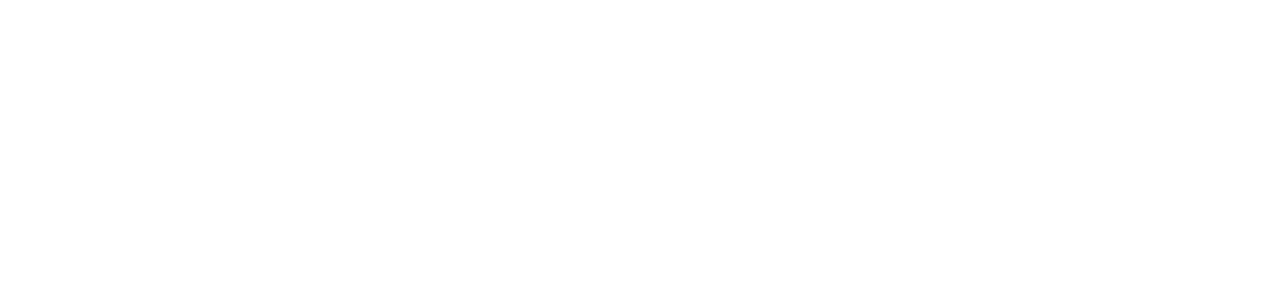
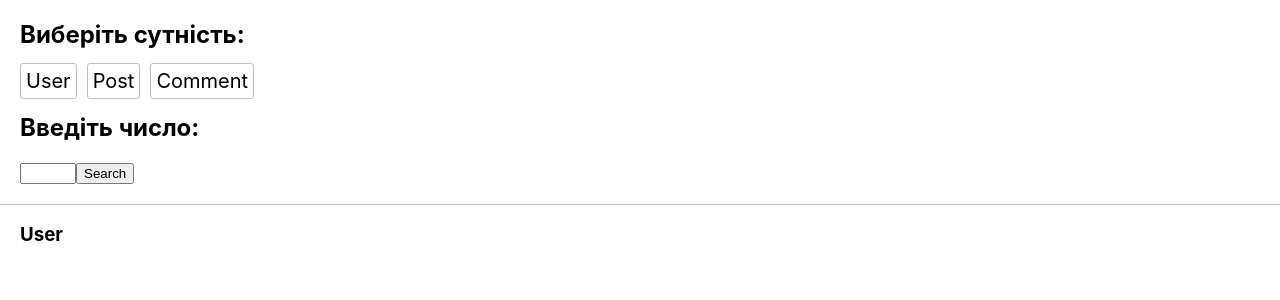
Before and after one commit to Yurii-Chornii/OWU-hometasks, a React (Create React App) app in the folder React/all-react-homeworks/: page /user in a window 1280 px wide. Shown: the top 300 px of the page. Built offline with nearby package versions, Linux system fonts and the light colour scheme; no server answers.

Commit message:
homework done

```diff
--- a/React/all-react-homeworks/package.json
+++ b/React/all-react-homeworks/package.json
@@ -8,6 +8,7 @@
     "@testing-library/user-event": "^12.4.0",
     "react": "^17.0.1",
     "react-dom": "^17.0.1",
+    "react-router-dom": "^5.2.0",
     "react-scripts": "4.0.1",
     "web-vitals": "^0.2.4"
   },
--- a/React/all-react-homeworks/src/App.css
+++ b/React/all-react-homeworks/src/App.css
@@ -0,0 +1,16 @@
+.header{
+    padding: 0 20px 20px;
+    border-bottom: 1px solid silver;
+}
+.searchArea{
+    padding: 0 20px;
+}
+.navBtn{
+    padding: 5px;
+    border: 1px solid silver;
+    color: black;
+    text-decoration: none;
+    font-size: 20px;
+    border-radius: 3px;
+    margin-right: 10px;
+}
--- a/React/all-react-homeworks/src/App.js
+++ b/React/all-react-homeworks/src/App.js
@@ -1,13 +1,67 @@
 import React, {Component} from 'react';
 import './App.css';
+import {
+  BrowserRouter as Router,
+  Switch,
+  Route,
+  Link
+} from "react-router-dom";
+import UserSearch from "./components/UserSearch";
+import PostsSearch from "./components/PostsSearch";
+import CommentsSearch from "./components/CommentsSearch";
+
 
 class App extends Component {
+    state = {controlNumber: '', chosenNumber : null, maxInputValue : 10};
+    numberForm = React.createRef();
+
     render() {
         return (
-            <div>
+            <Router>
+                <div className={'header'}>
+                    <h2>Виберіть сутність:</h2>
+                    <div>
+                        <Link className={'navBtn'} to={'/user'} onClick={() => this.setMaxInputValue(10)}>User</Link>
+                        <Link className={'navBtn'} to={'/post'} onClick={() => this.setMaxInputValue(100)}>Post</Link>
+                        <Link className={'navBtn'} to={'/comment'} onClick={() => this.setMaxInputValue(500)}>Comment</Link>
+                    </div>
+                    <h2>Введіть число:</h2>
+                    <form ref={this.numberForm} onSubmit={this.chooseNumber}>
+                        <input type="number" min={1} max={this.state.maxInputValue} onInput={this.saveNumber} value={this.state.controlNumber}/>
+                        <button>Search</button>
+                    </form>
+                </div>
+                <Switch>
+                    <Route exact path={'/'} render={() => {
+                        return "Виберіть сутність"
+                    }}/>
+                    <Route exact path={'/user'} render={(props) => {
+                        return <UserSearch {...props} number={this.state.chosenNumber}/>
+                    }}/>
+                    <Route exact path={'/post'} render={(props) => {
+                        return <PostsSearch {...props} number={this.state.chosenNumber}/>
+                    }}/>
+                    <Route exact path={'/comment'} render={(props) => {
+                        return <CommentsSearch {...props} number={this.state.chosenNumber}/>
+                    }}/>
+                </Switch>
+            </Router>
+    );
+    }
 
-            </div>
-        );
+    setMaxInputValue = (maxInputValue) => {
+        this.setState({controlNumber : ''})
+        this.setState({chosenNumber : null})
+        this.setState({maxInputValue})
+    }
+    saveNumber = (e) => {
+        this.setState({controlNumber : e.target.value})
+    }
+
+    chooseNumber = (e) => {
+        e.preventDefault();
+        // console.log(this.numberForm.current[0].value)
+        this.setState({chosenNumber : this.numberForm.current[0].value})
     }
 }
 
--- /dev/null
+++ b/React/all-react-homeworks/src/components/Comment.js
@@ -0,0 +1,18 @@
+import React, {Component} from 'react';
+
+class Comment extends Component {
+    render() {
+        let {number, elements} = this.props;
+        let element = elements.find(value => value.id === +number)
+        console.log(element)
+        return (
+            <div>
+                {
+                    element && <div>{element.id} - name: {element.name} - body: {element.body}</div>
+                }
+            </div>
+        );
+    }
+}
+
+export default Comment;
--- /dev/null
+++ b/React/all-react-homeworks/src/components/CommentsSearch.js
@@ -0,0 +1,24 @@
+import React, {Component} from 'react';
+import SearchService from "../services/SearchService";
+import Comment from "./Comment";
+
+class CommentsSearch extends Component {
+    state = {comments : []}
+    searchService = new SearchService();
+    componentDidMount() {
+        const {number, match: {path}} = this.props;
+        this.searchService.getElement(path, number).then(comments => this.setState({comments}))
+    }
+    render() {
+        const {comments} = this.state;
+        const {number} = this.props;
+        return (
+            <div className={'searchArea'}>
+                <h3>Comment</h3>
+                {number && <Comment number={number} elements={comments}/>}
+            </div>
+        );
+    }
+}
+
+export default CommentsSearch;
--- /dev/null
+++ b/React/all-react-homeworks/src/components/Post.js
@@ -0,0 +1,17 @@
+import React, {Component} from 'react';
+
+class Post extends Component {
+    render() {
+        let {number, elements} = this.props;
+        let element = elements.find(value => value.id === +number)
+        return (
+            <div>
+                {
+                    element && <div>{element.id} - title: {element.title} - body: {element.body}</div>
+                }
+            </div>
+        );
+    }
+}
+
+export default Post;
--- /dev/null
+++ b/React/all-react-homeworks/src/components/PostsSearch.js
@@ -0,0 +1,25 @@
+import React, {Component} from 'react';
+import SearchService from "../services/SearchService";
+import Post from "./Post";
+
+class PostsSearch extends Component {
+    state = {posts : []}
+    searchService = new SearchService();
+    componentDidMount() {
+        const {number, match: {path}} = this.props;
+        this.searchService.getElement(path, number).then(posts => this.setState({posts}))
+    }
+
+    render() {
+        const {posts} = this.state;
+        const {number} = this.props;
+        return (
+            <div className={'searchArea'}>
+                <h3>Post</h3>
+                {number && <Post number={number} elements={posts}/>}
+            </div>
+        );
+    }
+}
+
+export default PostsSearch;
--- /dev/null
+++ b/React/all-react-homeworks/src/components/User.js
@@ -0,0 +1,18 @@
+import React, {Component} from 'react';
+
+class User extends Component {
+    render() {
+        let {number, elements} = this.props;
+        let element = elements.find(value => value.id === +number)
+        return (
+            <div>
+                {
+                    element && <div>{element.id} - name: {element.name} - email: {element.email}</div>
+                }
+
+            </div>
+        );
+    }
+}
+
+export default User;
--- /dev/null
+++ b/React/all-react-homeworks/src/components/UserSearch.js
@@ -0,0 +1,25 @@
+import React, {Component} from 'react';
+import SearchService from "../services/SearchService";
+import User from "./User";
+
+class UserSearch extends Component {
+    state = {users : []}
+    searchService = new SearchService();
+    componentDidMount() {
+        const {number, match: {path}} = this.props;
+        this.searchService.getElement(path, number).then(users => this.setState({users}))
+    }
+
+    render() {
+        const {users} = this.state;
+        const {number} = this.props;
+        return (
+            <div className={'searchArea'}>
+                <h3>User</h3>
+                {number && <User number={number} elements={users}/>}
+            </div>
+        );
+    }
+}
+
+export default UserSearch;
--- /dev/null
+++ b/React/all-react-homeworks/src/services/SearchService.js
@@ -0,0 +1,8 @@
+export default class SearchService{
+    url = 'https://jsonplaceholder.typicode.com'
+    getElement(element){
+        return fetch(`${this.url}${element}s`)
+            .then(value => value.json())
+            .then(value => value)
+    }
+}
```
Also changed, not shown: 2 other files (tests, documents, lock files or other folders).
